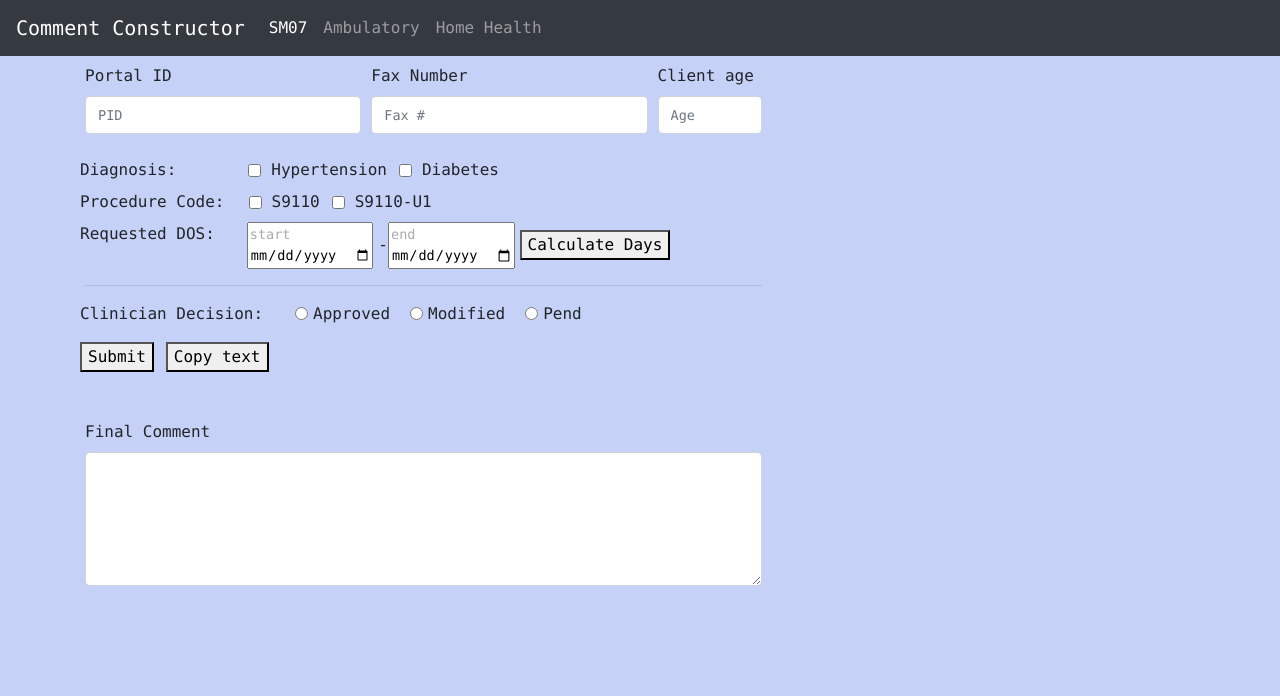
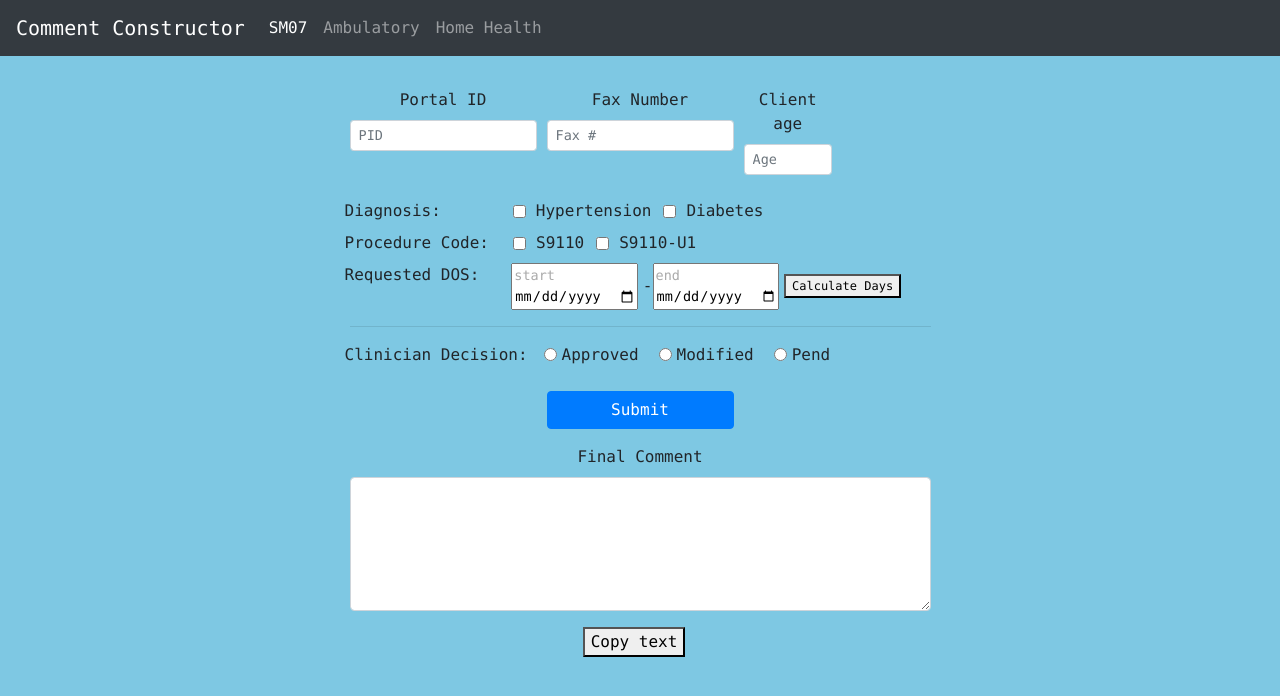
Before and after one commit to jonathan10620/sm07_flask, a Flask app: page / in a window 1280 px wide. Shown: the top 696 px of the page. Run offline with Flask 2, Linux system fonts and the light colour scheme; some libraries are stand-ins or nearby versions.

Commit message:
layout updates, approved

```diff
--- a/app.py
+++ b/app.py
@@ -1,6 +1,6 @@
 from flask import Flask, render_template, request
 from helpers import *
-from datetime import datetime
+from datetime import datetime, timedelta
 
 
 app = Flask(__name__)
@@ -19,21 +19,30 @@ def index():
         set_up = request.form.get('s9110_U1')
         decision = request.form.get('decision')
 
+        #TODO recieved date calculator
+
+
         dx = get_dx(htn, dm)
         procedure = get_proc(recert, set_up)
         dos = get_dos(start_date, end_date)
 
         exceed_auth = get_exceed_auth(start_date, end_date)
 
+        #if approved
         if decision == '0':
-            final_decision = 'DOS {accepted_dos} are approved based on '
+            if exceed_auth:
+                end_date = start_date + timedelta(days=179)
+
+            final_decision_blurb = f'DOS {start_date.strftime("%m/%d/%Y")}-{end_date.strftime("%m/%d/%Y")} are approved based on Texas Medicaid Medical Policy Manual-XXX-XXXX Telemonitoring Services and SOP 111. <Initials>'
+        #TODO MODIFIED DECISION BLURB
         elif decision == '1':
             pass
+        #TODO PEND VERBAGE
         else:
-            final_decision = 'TMHP is pending request for the following reasons'
+            final_decision = 'TMHP is pending request for the following reasons: '
 
-        comment = f'Portal ID: {pid} Fax # {fax}. Client is eligible. Duplicates/history checked. None found. Provider is eligible. Provider type 44. No current or future PDC. Submitter certification page submitted and completed. Requested {procedure} DOS: {dos}. Client is {age if age else 0} years old. The client has a qualifying condition of {dx} with at least 2 risk factors listed in policy. {exceed_auth}{final_decision}'
-
+        comment = f'Portal ID: {pid} Fax # {fax}. Client is eligible. Duplicates/history checked. None found. Provider is eligible. Provider type 44. No current or future PDC. Submitter certification page submitted and completed. Requested {procedure} for DOS: {dos}. Client is {age} years old. The client has a qualifying condition of {dx} with at least 2 risk factors listed in policy. {exceed_auth}{final_decision_blurb}'
+        print(comment)
         return render_template('index.html',comment=comment)
 
     return render_template('index.html')
--- a/static/css/main.css
+++ b/static/css/main.css
@@ -1,6 +1,7 @@
 body {
-    background-color: #c6d1f8;
+    background-color: #7EC8E3;
     font-family: 'Monaco';
+    text-align: center;
 }
 
 
@@ -35,3 +36,11 @@ input::placeholder {
 #dm {
     margin-right: 10px;
 }
+
+textarea {
+    font-size: 12px;
+}
+
+#hidden_modified {
+    display: none;
+}
--- a/templates/includes/decision.html
+++ b/templates/includes/decision.html
@@ -1,34 +1,71 @@
-
-
 <hr>
 <div class="form-row mt-1">
-    <span class="pr-4">Clinician Decision:</span>
+    <span class="pr-2">Clinician Decision:</span>
     <div class="form-check form-check-inline pl-2">
-            <input name='decision' class="form-check-input" type="radio" id="approved">
+        <input onclick="revealModForm()" name='decision' class="form-check-input" type="radio" id="approved" value='0'>
         <label class="form-check-label" for="approved">Approved</label>
     </div>
 
     <div class="form-check form-check-inline pl-2">
-            <input name='decision' class="form-check-input" type="radio" id="modified">
+        <input onclick="revealModForm()" name='decision' class="form-check-input" type="radio" id="modified" value='1'>
         <label class="form-check-label" for="modified">Modified</label>
     </div>
 
     <div class="form-check form-check-inline pl-2">
-            <input name='decision' class="form-check-input" type="radio" id="pend">
+        <input onclick="revealModForm()" name='decision' class="form-check-input" type="radio" id="pend" value='2'>
         <label class="form-check-label" for="pend">Pend</label>
+    </div>
+
+    <div class="form-row mt-1" id="hidden_modified" style="display:none;">
+        <div class="form-check form-check-inline pl-2 mt-3">
+            <span class="pr-3">Denied DOS:</span>
+            <input class="form-check-input" placeholder='start' type="date" name="mod_app_start" id="">-
+            <input class="form-check-input" placeholder='end' type="date" name="mod_app_end" id="">
+            <button style='font-size: 12px;' type="button" onclick="calculateDates()">Service Units</button>
+        </div>
+        <div class="form-check form-check-inline pl-2 mt-2">
+            <span class="">Approved DOS:</span>
+            <input class="form-check-input" placeholder='start' type="date" name="mod_den_start" id="">-
+            <input class="form-check-input" placeholder='end' type="date" name="mod_den_end" id="">
+            <button style='font-size: 12px;' type="button" onclick="calculateDates()">Service Units</button>
+        </div>
     </div>
 
 
 
 
 </div>
-<div class="form-row mt-3">
-    <div class="form-check form-check-inline">
-        <button type="submit">Submit</button>
-    </div>
-    <div class="form-check form-check-inline">
-        <button type="button" onclick="copyFunction()">Copy text</button>
+
+<div class="form-row mt-4 row justify-content-between">
+    <div class="col-4 form-check form-check-inline" style="display: inline-block; margin-left: auto; margin-right: auto">
+        <button class='btn btn-primary btn-block' onlclick='validateForm()' type="submit">Submit</button>
     </div>
 
 
 </div>
+
+
+<!-- The Modal -->
+<div class="modal" id="myModal">
+    <div class="modal-dialog">
+        <div class="modal-content">
+
+            <!-- Modal Header -->
+            <div class="modal-header">
+                <h4 class="modal-title">Modal Heading</h4>
+                <button type="button" class="close" data-dismiss="modal">&times;</button>
+            </div>
+
+            <!-- Modal body -->
+            <div class="modal-body">
+                Modal body..
+            </div>
+
+            <!-- Modal footer -->
+            <div class="modal-footer">
+                <button type="button" class="btn btn-danger" data-dismiss="modal">Close</button>
+            </div>
+
+        </div>
+    </div>
+</div>
--- a/templates/includes/portal_fax.html
+++ b/templates/includes/portal_fax.html
@@ -1,18 +1,18 @@
 
     <div class="form-row mt-2">
-        <div class="form-group col-md-5">
+        <div class="form-group col-md-4">
             <label for="portal_input">Portal ID</label>
-            <input class="form-control" aria-describedby="portalHelp" type="text" name="portal_id"
+            <input class="form-control form-control-sm" aria-describedby="portalHelp" type="text" name="portal_id"
                 id="portalInput" placeholder="PID">
         </div>
-        <div class="form-group col-md-5">
+        <div class="form-group col-md-4">
             <label for="fax_input">Fax Number</label>
-            <input class="form-control" aria-describedby="faxHelp" type="text" name="fax" id="faxInput"
+            <input class="form-control form-control-sm" aria-describedby="faxHelp" type="text" name="fax" id="faxInput"
                 placeholder="Fax #">
         </div>
         <div class="form-group col-md-2">
             <label for="age_input">Client age</label>
-            <input class="form-control" aria-describedby="faxHelp" type="text" name="age" id="ageInput"
+            <input class="form-control form-control-sm" aria-describedby="faxHelp" type="text" name="age" id="ageInput"
                 placeholder="Age">
         </div>
     </div>
--- a/templates/includes/req_dos.html
+++ b/templates/includes/req_dos.html
@@ -3,7 +3,7 @@
     <div class="form-check form-check-inline pl-4">
         <input class="form-check-input" placeholder='start' type="date" name="start_date" id="">-
         <input class="form-check-input" placeholder='end' type="date" name="end_date" id="">
-        <button type="button" onclick="calculateDates()">Calculate Days</button>
+        <button style='font-size: 12px;' type="button" onclick="calculateDates()">Calculate Days</button>
     </div>
 
 </div>
--- a/templates/index.html
+++ b/templates/index.html
@@ -14,57 +14,90 @@
 
 <body>
     {% include 'includes/nav.html' %}
-    <div class="container d-flex">
-        <form action="">
-            <div class="form-group">
+    <div class="container d-flex mt-4">
+        <form style="display: inline-block; margin-left: auto; margin-right: auto  " name='myForm' method="POST" onsubmit="return validateForm()">
+            <div class="form-group mx-3">
                 {% include 'includes/portal_fax.html' %}
                 {% include 'includes/diagnosis.html' %}
                 {% include 'includes/procedure_code.html' %}
                 {% include 'includes/req_dos.html' %}
                 {% include 'includes/decision.html' %}
 
-                <div class="form-group mt-5">
+                <div class="form-group mt-3">
                     <label for="finalComment">Final Comment</label>
                     <textarea class="form-control" id="finalComment" rows="5">{{comment}}</textarea>
                 </div>
+
+                <div class="form-check form-check-inline">
+                    <button type="button" onclick="copyFunction()">Copy text</button>
+                </div>
             </div>
         </form>
+        </div>
 
-    </div>
-    </div>
+
+
+
+
+
 
 
     <script>
-
         function validateForm() {
             var start = document.forms["myForm"]["start_date"].value;
             var end = document.forms["myForm"]["end_date"].value;
             var decision = document.forms['myForm']['decision'].value;
+
+            var age = document.getElementById('ageInput').value;
+
+            var portalID = document.getElementById('portalInput').value
+
+            if (Number.isNaN(parseInt(portalID))) {
+                swal('Error', 'Portal ID is not valid!', 'error');
+                return false;
+            }
+
+            if (!_.inRange(parseInt(age), 0, 150)) {
+                swal('Error', 'Client age is not a valid number!', 'error');
+                return false;
+            }
+
             if (start == "") {
-                alert("Requested start date must be filled out");
+                swal('Error', 'Please enter a start date', 'error');
                 return false;
             } else if (end == "") {
-                alert("Requested end date must be filled out");
+                swal('Error', 'Please enter an end date', 'error');
                 return false;
-            }
-            else if (decision == '') {
-                alert("A clinician decision must be selected!");
+            } else if (decision == '') {
+                swal('Error', 'Please select a decision', 'error');
                 return false;
             }
         }
+
+
         function copyFunction() {
             /* Get the text field */
-            var copyText = document.getElementById("final_comment");
+            var copyText = document.getElementById("finalComment");
             copyText.select();
             document.execCommand('copy');
             /* Alert the copied text */
             alert("Copied the clinician comment.");
+            copyText.value = '';
         }
 
         function calculateDates() {
-
             var start_date = document.forms['myForm']['start_date'].value;
             var end_date = document.forms['myForm']['end_date'].value;
+
+            if (!start_date) {
+                swal('Error', 'Please enter a start date', 'error');
+                return
+            }
+
+            if (!end_date) {
+                swal('Error', 'Please enter an end date', 'error');
+                return
+            }
 
             let date_1 = new Date(start_date);
             let date_2 = new Date(end_date);
@@ -72,43 +105,50 @@
 
             let TotalDays = Math.ceil(difference / (1000 * 3600 * 24)) + 1;
 
+            if (TotalDays == 180) {
+                swal(`Total days ${TotalDays}.`, 'This equals 6 service units.', 'success');
+            } else if (_.inRange(TotalDays, 31)) {
+
+                swal(`Total days ${TotalDays}.`, 'This equals 1 service units.', 'warning');
+            } else if (_.inRange(TotalDays, 31, 61)) {
+                swal(`Total days ${TotalDays}.`, 'This equals 2 service units.', 'warning');
+            } else if (_.inRange(TotalDays, 61, 91)) {
+
+                swal(`Total days ${TotalDays}.`, 'This equals 3 service units.', 'warning');
+            } else if (_.inRange(TotalDays, 91, 121)) {
+
+                swal(`Total days ${TotalDays}.`, 'This equals 4 service units.', 'warning');
+            } else if (_.inRange(TotalDays, 121, 151)) {
+
+                swal(`Total days ${TotalDays}.`, 'This equals 5 service units.', 'warning');
+            } else if (_.inRange(TotalDays, 151, 180)) {
+                swal(`Total days ${TotalDays}.`, 'This equals 6 service units.', 'warning');
+            } else {
+                swal(`Total days ${TotalDays}.`, 'This requires 6 service units and INFO detail', 'info');
+            }
+        }
 
 
-            if (TotalDays == 180) {
-                swal(`Total days ${TotalDays}.`, 'This equals 6 service units.', 'success');
-            }
-            else if (_.inRange(TotalDays, 31)) {
+        function revealModForm() {
 
-                swal(`Total days ${TotalDays}.`, 'This equals 1 service units.', 'warning');
-            }
-            else if (_.inRange(TotalDays, 31, 61)) {
-                swal(`Total days ${TotalDays}.`, 'This equals 2 service units.', 'warning');
-            }
-            else if (_.inRange(TotalDays, 61, 91)) {
+            var approved = document.getElementById('approved').checked;
+            var modified = document.getElementById('modified').checked;
+            var pend = document.getElementById('pend').checked;
 
-                swal(`Total days ${TotalDays}.`, 'This equals 3 service units.', 'warning');
-            }
-            else if (_.inRange(TotalDays, 91, 121)) {
-
-                swal(`Total days ${TotalDays}.`, 'This equals 4 service units.', 'warning');
-            }
-            else if (_.inRange(TotalDays, 121, 151)) {
-
-                swal(`Total days ${TotalDays}.`, 'This equals 5 service units.', 'warning');
-            }
-            else if (_.inRange(TotalDays, 151, 180)) {
-                swal(`Total days ${TotalDays}.`, 'This equals 6 service units.', 'warning');
-            }
-            else {
-                swal(`Total days ${TotalDays}.`, 'This requires 6 service units and INFO detail', 'info');
+            if (modified) {
+                document.getElementById('hidden_modified').style.display = 'block';
+            } else {
+                document.getElementById('hidden_modified').style.display = 'none';
 
             }
-
 
         }
     </script>
     <script src="https://unpkg.com/sweetalert/dist/sweetalert.min.js"></script>
     <script src="https://cdnjs.cloudflare.com/ajax/libs/lodash.js/4.17.21/lodash.min.js"></script>
+    <script src="https://code.jquery.com/jquery-3.2.1.slim.min.js" integrity="sha384-KJ3o2DKtIkvYIK3UENzmM7KCkRr/rE9/Qpg6aAZGJwFDMVNA/GpGFF93hXpG5KkN" crossorigin="anonymous"></script>
+<script src="https://cdn.jsdelivr.net/npm/popper.js@1.12.9/dist/umd/popper.min.js" integrity="sha384-ApNbgh9B+Y1QKtv3Rn7W3mgPxhU9K/ScQsAP7hUibX39j7fakFPskvXusvfa0b4Q" crossorigin="anonymous"></script>
+<script src="https://cdn.jsdelivr.net/npm/bootstrap@4.0.0/dist/js/bootstrap.min.js" integrity="sha384-JZR6Spejh4U02d8jOt6vLEHfe/JQGiRRSQQxSfFWpi1MquVdAyjUar5+76PVCmYl" crossorigin="anonymous"></script>
 </body>
 
 </html>
```
Also changed, not shown: sample.md (added). Lines whose indentation alone changed are shown as unchanged.
